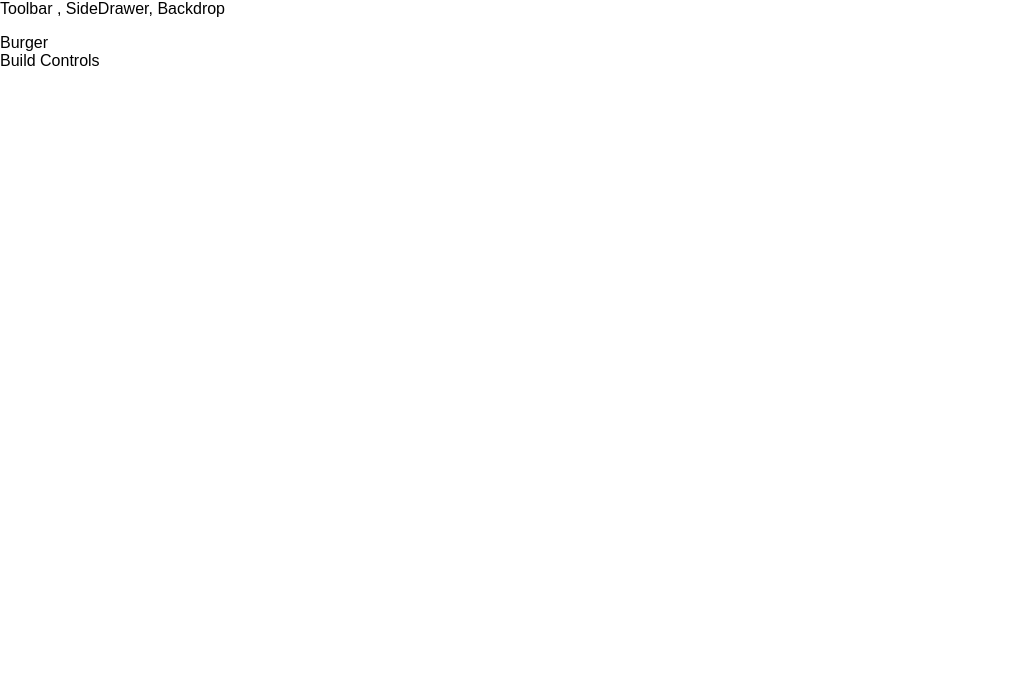
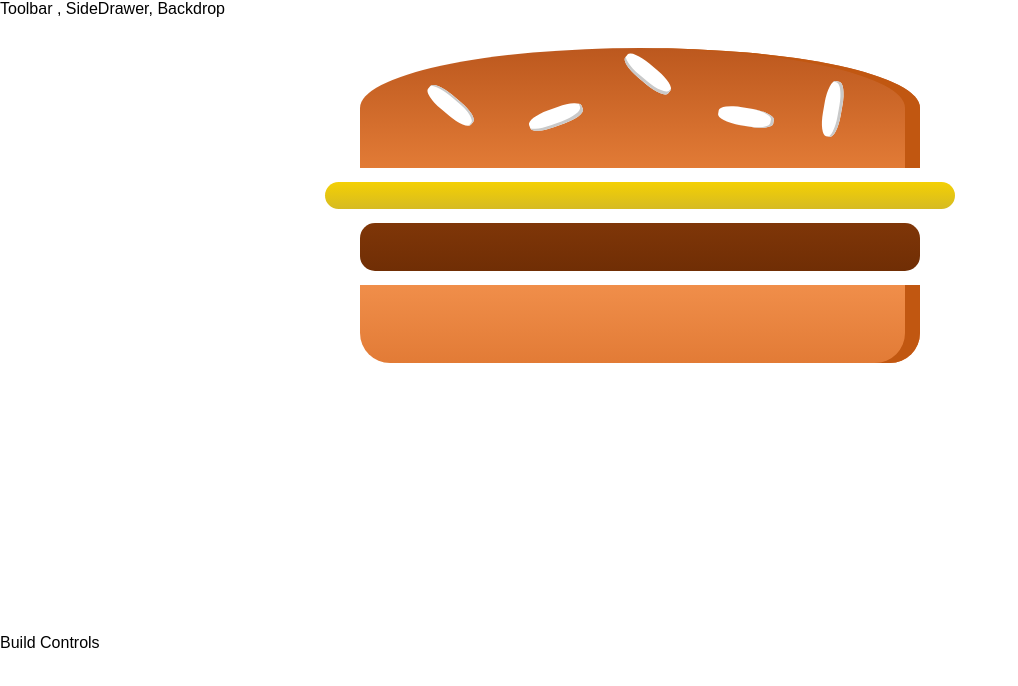
Before and after one commit to devferret/react-burger-builder, a React app: page / in a window 1280 px wide. Shown: the top 686 px of the page, without its empty margins (0-1018 px from the left). Built offline with nearby package versions, Linux system fonts and the light colour scheme.

Commit message:
Starting the burger component.

```diff
--- /dev/null
+++ b/src/components/Burger/Burger.css
@@ -0,0 +1,30 @@
+.Burger {
+  width: 100%;
+  margin: auto;
+  height: 250px;
+  overflow: auto;
+  text-align: center;
+  font-weight: blod;
+  font-size: 1.2rem;
+}
+
+@media (max-width: 500px) {
+  .Burger {
+    width: 350px;
+    height: 300px;
+  }
+}
+
+@media (min-width: 500px) {
+  .Burger {
+    width: 450px;
+    height: 400px;
+  }
+}
+
+@media (min-width: 1000px) {
+  .Burger {
+    width: 700px;
+    height: 600px;
+  }
+}
--- a/src/components/Burger/Burger.js
+++ b/src/components/Burger/Burger.js
@@ -0,0 +1,15 @@
+import React from 'react';
+
+import classes from './Burger.css';
+import BurgerIngredient from './BurgerIngredient/BurgerIngredient';
+
+const burger = () => (
+  <div className={classes.Burger}>
+    <BurgerIngredient type="bread-top" />
+    <BurgerIngredient type="cheese" />
+    <BurgerIngredient type="meat" />
+    <BurgerIngredient type="bread-bottom" />
+  </div>
+);
+
+export default burger;
--- a/src/containers/BurgerBuilder/BurgerBuilder.js
+++ b/src/containers/BurgerBuilder/BurgerBuilder.js
@@ -1,10 +1,11 @@
 import React from 'react';
 
 import Aux from '../../hoc/Aux';
+import Burger from '../../components/Burger/Burger';
 
 const BurgerBuilder = () => (
   <Aux>
-    <div>Burger</div>
+    <Burger />
     <div>Build Controls</div>
   </Aux>
 );
```
